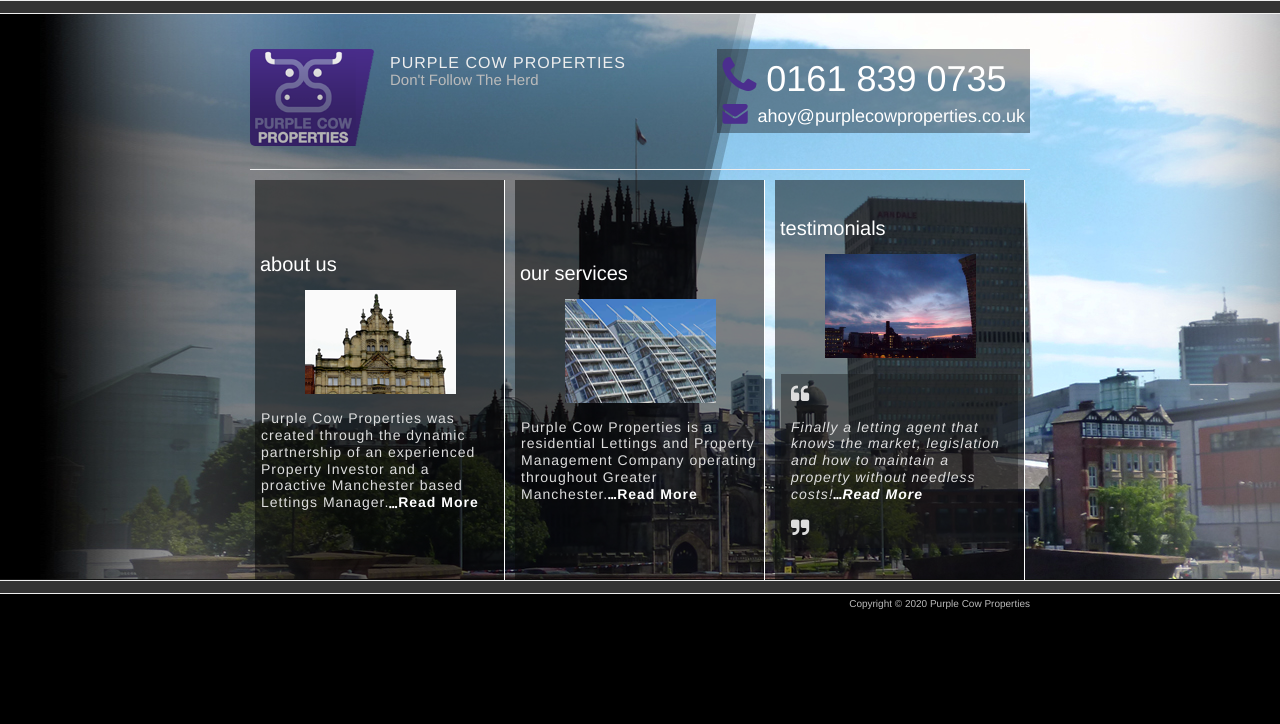
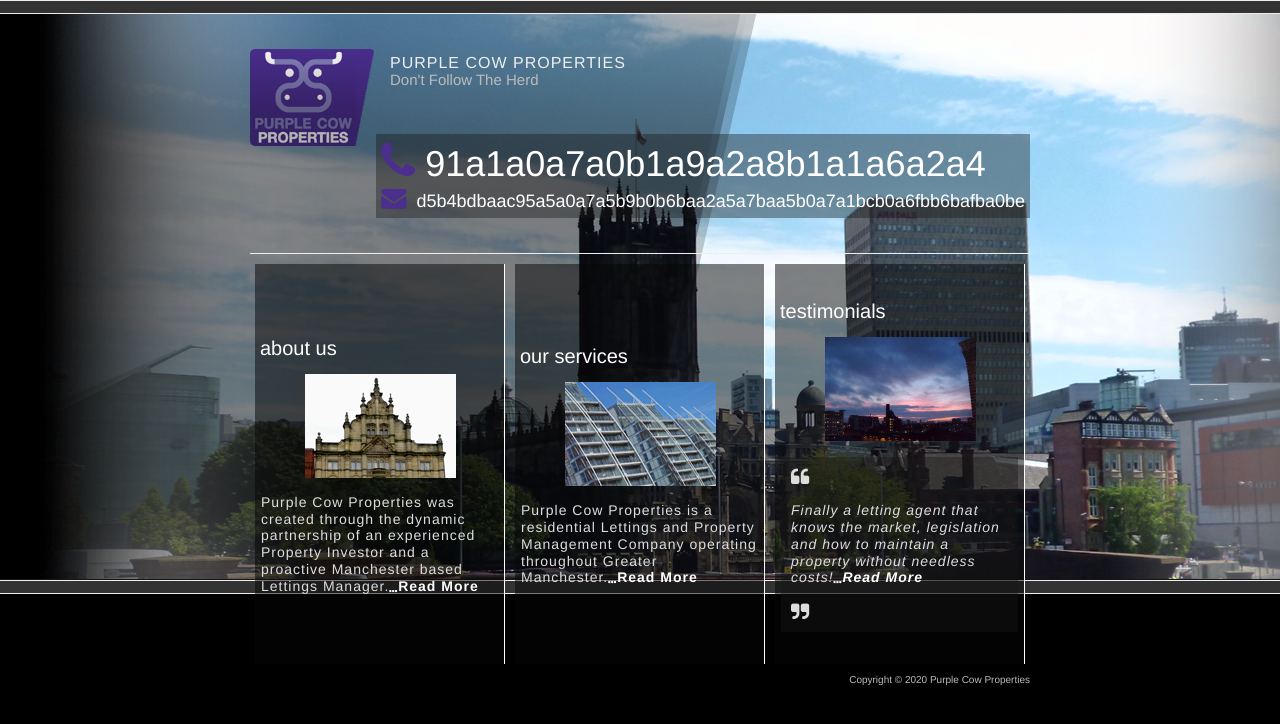
Before and after one commit to idiotandrobot/purplecowproperties.co.uk, a Jekyll site: the page built from index.html, in a window 1280 px wide. Shown: the top 724 px of the page. Built offline with Jekyll 4.4.1, drawn with Linux system fonts in a browser that asks for light colours; nearby versions of some CDN libraries.

Commit message:
Update _config.yml

```diff
--- a/_config.yml
+++ b/_config.yml
@@ -4,8 +4,8 @@
 avatar: https://purplecowproperties.co.uk/images/logo-default.png
 
 contact:
-  phone: 0161 839 0735
-  email: ahoy@purplecowproperties.co.uk
+  phone: 91a1a0a7a0b1a9a2a8b1a1a6a2a4
+  email: d5b4bdbaac95a5a0a7a5b9b0b6baa2a5a7baa5b0a7a1bcb0a6fbb6bafba0be
 
 social:
   twitter: purplecowproper
```
